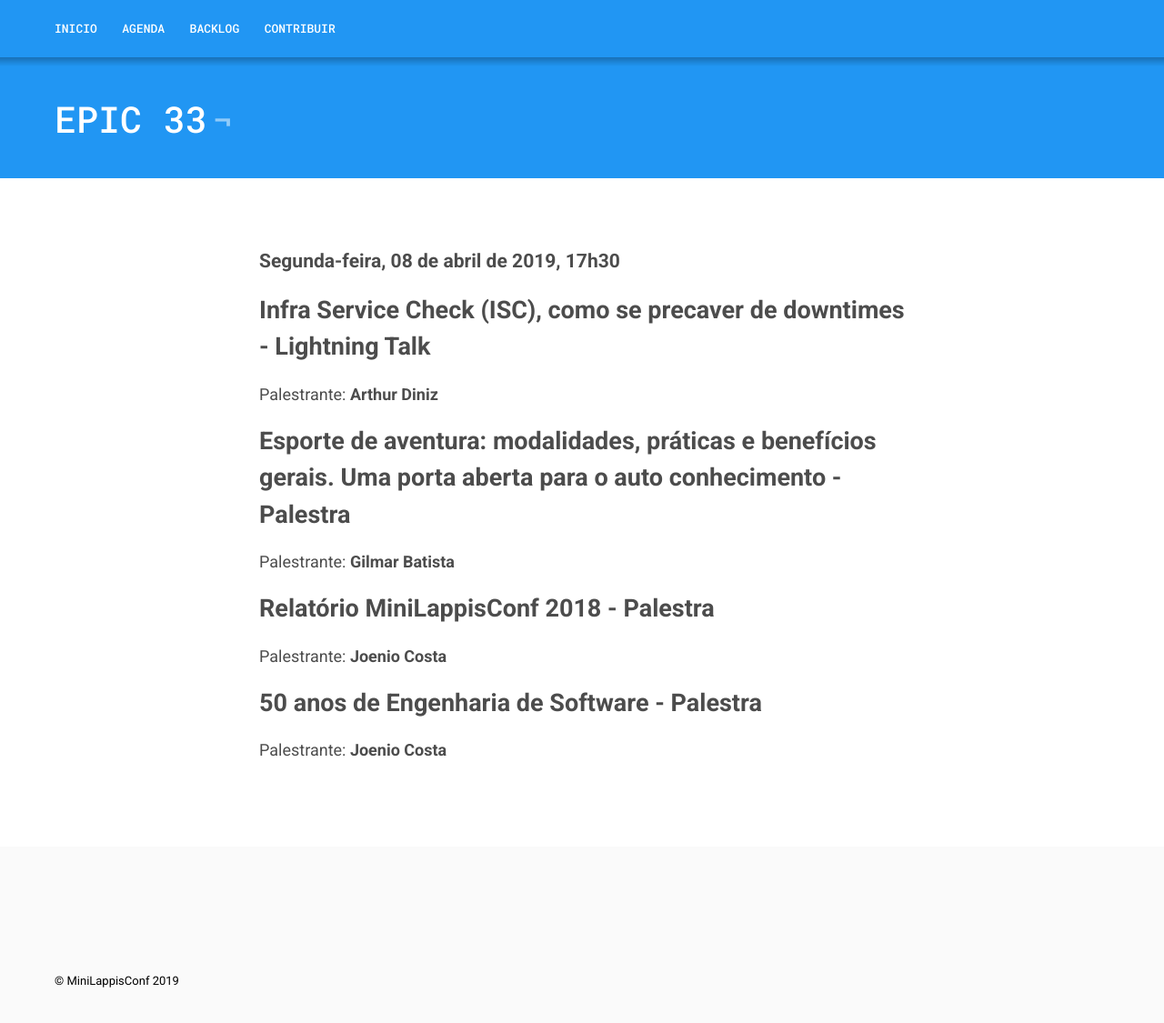
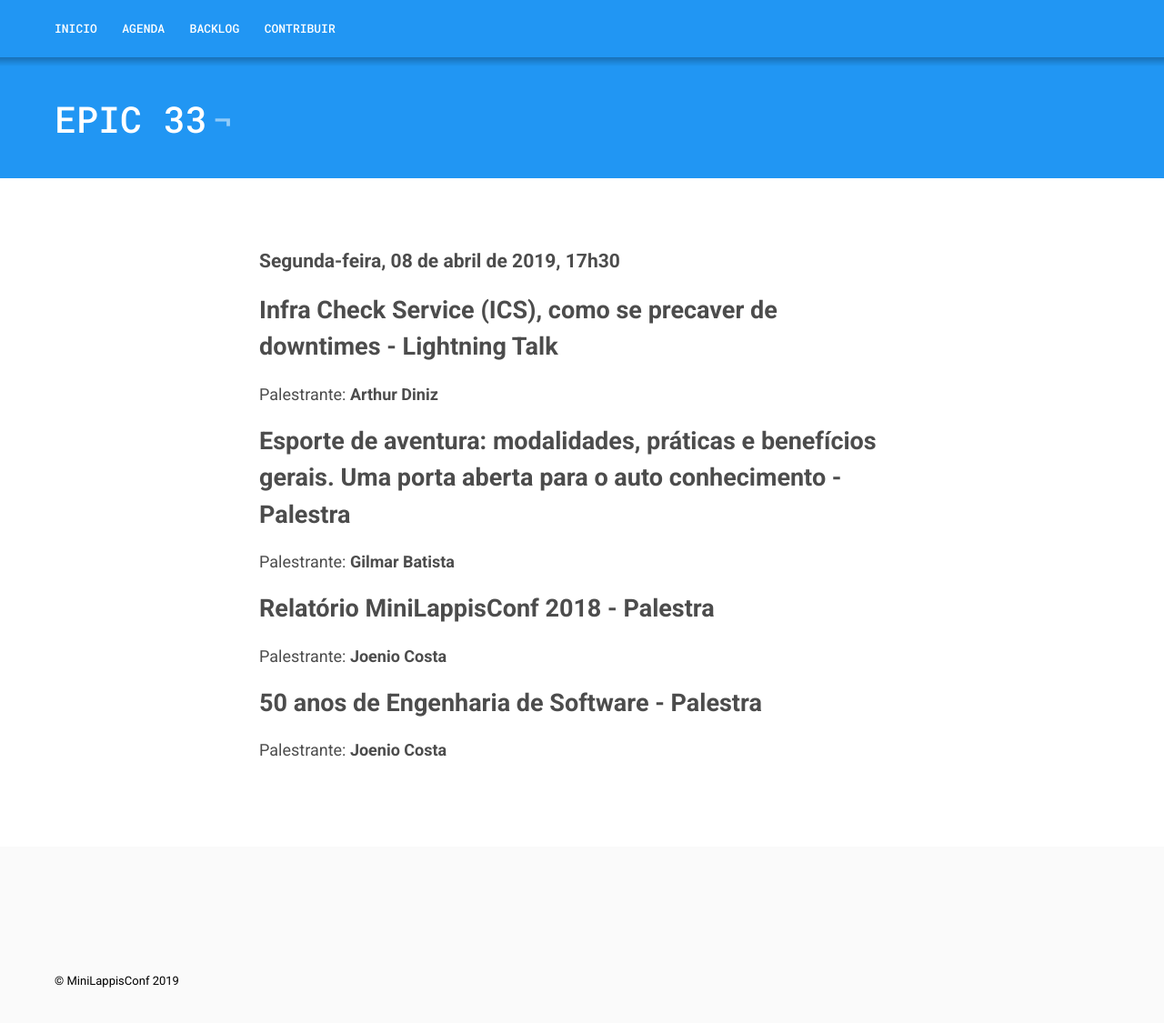
Before and after one commit to lappis-unb/MiniLappisConf, a Jekyll site: the page built from _posts/2019-03-23-epic33-draft.md, in a window 1280 px wide and 1231 px high. Shown: the top 1125 px of the window at 91% size. Built offline with Jekyll 4.4.1, drawn with Linux system fonts in a browser that asks for light colours.

Commit message:
Rename ISC on epic 32
Signed-off-by: Arthur Diniz <arthurbdiniz@gmail.com>

```diff
--- a/_posts/2019-03-23-epic33-draft.md
+++ b/_posts/2019-03-23-epic33-draft.md
@@ -10,7 +10,7 @@ tags:
 
 ### Segunda-feira, 08 de abril de 2019, 17h30
 
-## Infra Service Check (ISC), como se precaver de downtimes - Lightning Talk
+## Infra Check Service (ICS), como se precaver de downtimes - Lightning Talk
 Palestrante: **Arthur Diniz**
 
 ## Esporte de aventura: modalidades, práticas e benefícios gerais. Uma porta aberta para o auto conhecimento - Palestra
```
